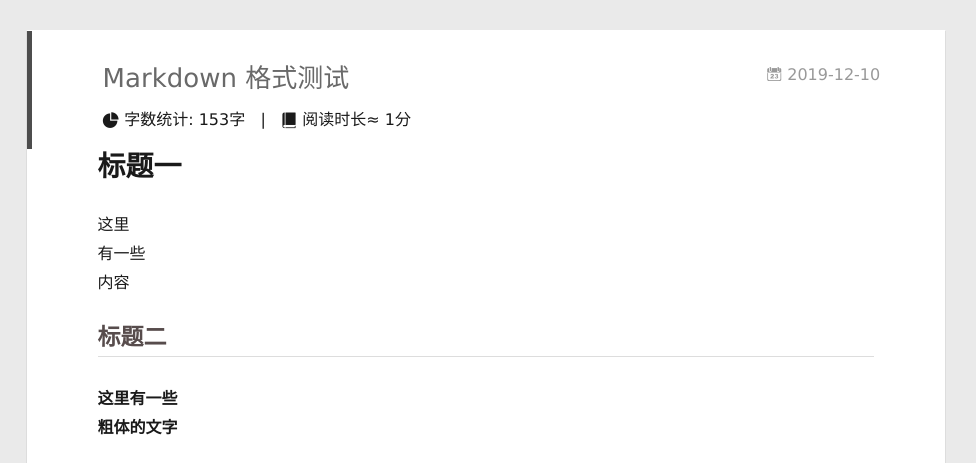
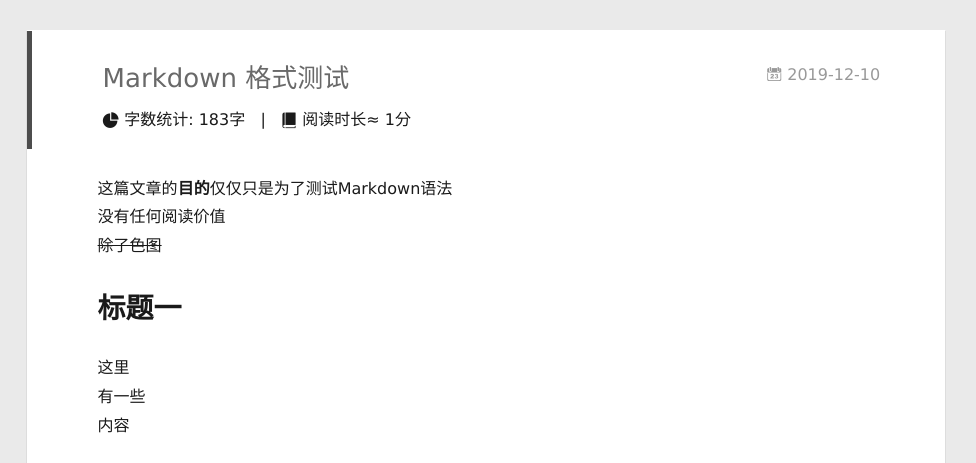
Before and after one commit to Depasinre/Depasinre.github.io, a plain HTML site: page 2019/12/10/Markdown-格式测试/index.html in a window 1280 px wide. Shown: the top 463 px of the page, 304-1280 px from the left. Drawn offline with Linux system fonts and the light colour scheme; no server answers.

Commit message:
Site updated: 2019-12-10 02:42:03

```diff
--- a/2019/12/10/Markdown-格式测试/index.html
+++ b/2019/12/10/Markdown-格式测试/index.html
@@ -10,15 +10,15 @@
   <meta name="generator" content="hexo-theme-yilia-plus">
   <meta name="viewport" content="width=device-width, initial-scale=1, maximum-scale=1">
 
-  <meta name="description" content="标题一这里有一些内容">
+  <meta name="description" content="这篇文章的目的仅仅只是为了测试Markdown语法没有任何阅读价值除了色图">
 <meta property="og:type" content="article">
 <meta property="og:title" content="Markdown 格式测试">
 <meta property="og:url" content="https:&#x2F;&#x2F;depasinre.github.io&#x2F;2019&#x2F;12&#x2F;10&#x2F;Markdown-%E6%A0%BC%E5%BC%8F%E6%B5%8B%E8%AF%95&#x2F;index.html">
 <meta property="og:site_name" content="Turrim ; Chime">
-<meta property="og:description" content="标题一这里有一些内容">
+<meta property="og:description" content="这篇文章的目的仅仅只是为了测试Markdown语法没有任何阅读价值除了色图">
 <meta property="og:image" content="https:&#x2F;&#x2F;i.pximg.net&#x2F;img-master&#x2F;img&#x2F;2018&#x2F;12&#x2F;26&#x2F;17&#x2F;38&#x2F;13&#x2F;72310955_p0_master1200.jpg">
 <meta property="article:published_time" content="2019-12-10T07:54:34.000Z">
-<meta property="article:modified_time" content="2019-12-10T08:37:05.602Z">
+<meta property="article:modified_time" content="2019-12-10T08:41:30.873Z">
 <meta property="article:author" content="Depasinre">
 <meta property="article:tag" content="test">
 <meta name="twitter:card" content="summary">
@@ -234,7 +234,7 @@
       <!-- 百度字体平台:http://fontstore.baidu.com/static/editor/index.html -->
       <i class="icon-statistics"></i>
       <span class="post-meta-item-text"> 字数统计:</span>
-      <span class="post-count">153字</span>
+      <span class="post-count">183字</span>
     </span>
   </span>
 
@@ -254,9 +254,9 @@
 
   <div class="article-entry" itemprop="articleBody">
 
-    <h1 id="标题一"><a href="#标题一" class="headerlink" title="标题一"></a>标题一</h1><p>这里<br>有一些<br>内容</p>
+    <p>这篇文章的<strong>目的</strong>仅仅只是为了测试Markdown语法<br>没有任何阅读价值<br><del>除了色图</del></p>
 <a id="more"></a>
-
+<h1 id="标题一"><a href="#标题一" class="headerlink" title="标题一"></a>标题一</h1><p>这里<br>有一些<br>内容</p>
 <h2 id="标题二"><a href="#标题二" class="headerlink" title="标题二"></a>标题二</h2><p><strong>这里有一些<br>粗体的文字</strong></p>
 <h3 id="标题三"><a href="#标题三" class="headerlink" title="标题三"></a>标题三</h3><p><em>这里有一些斜体的<br>文字</em></p>
 <h4 id="标题四"><a href="#标题四" class="headerlink" title="标题四"></a>标题四</h4><p><del>小五prpr</del><br><strong><em>这段文字是斜体加粗的</em></strong></p>
```
Also changed, not shown: index.html (+1 -1 lines).
